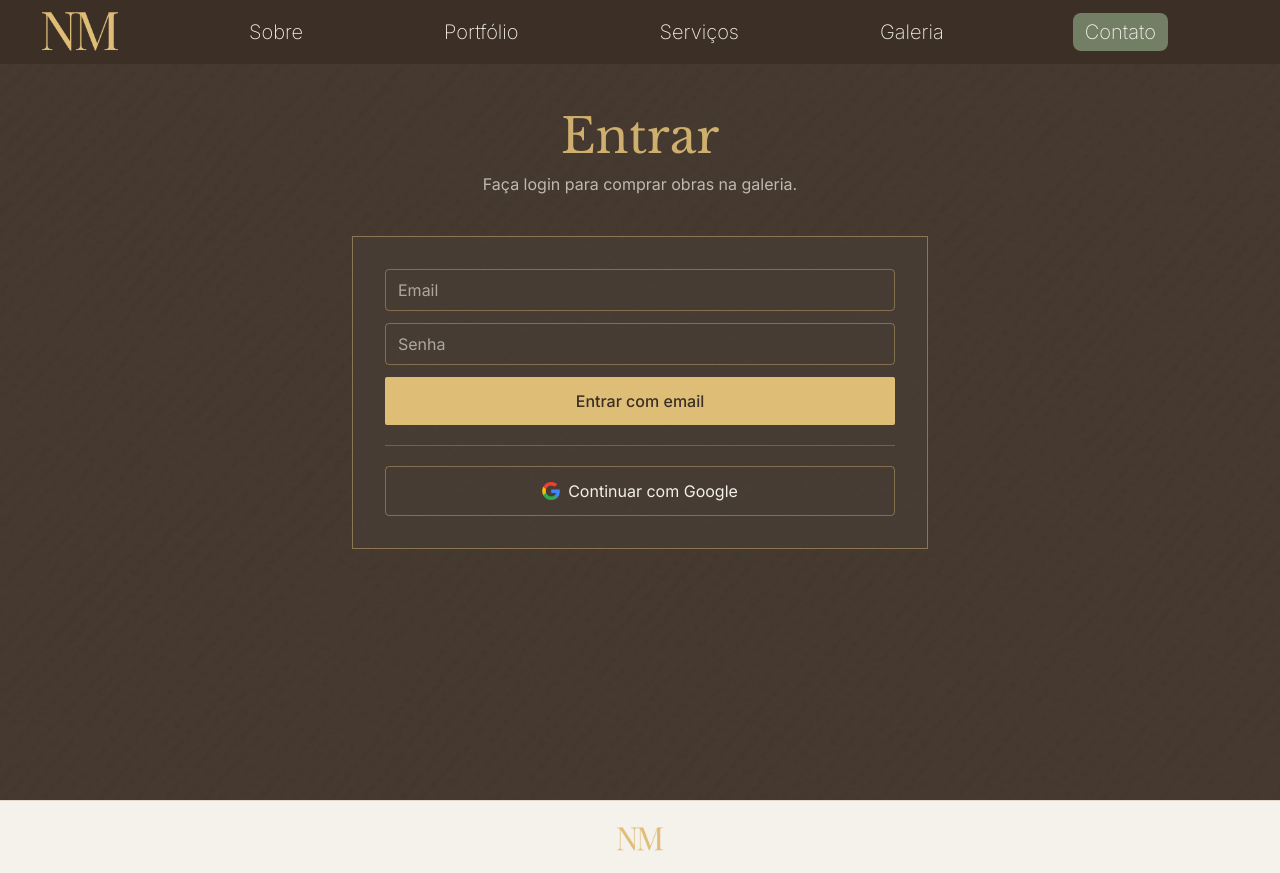
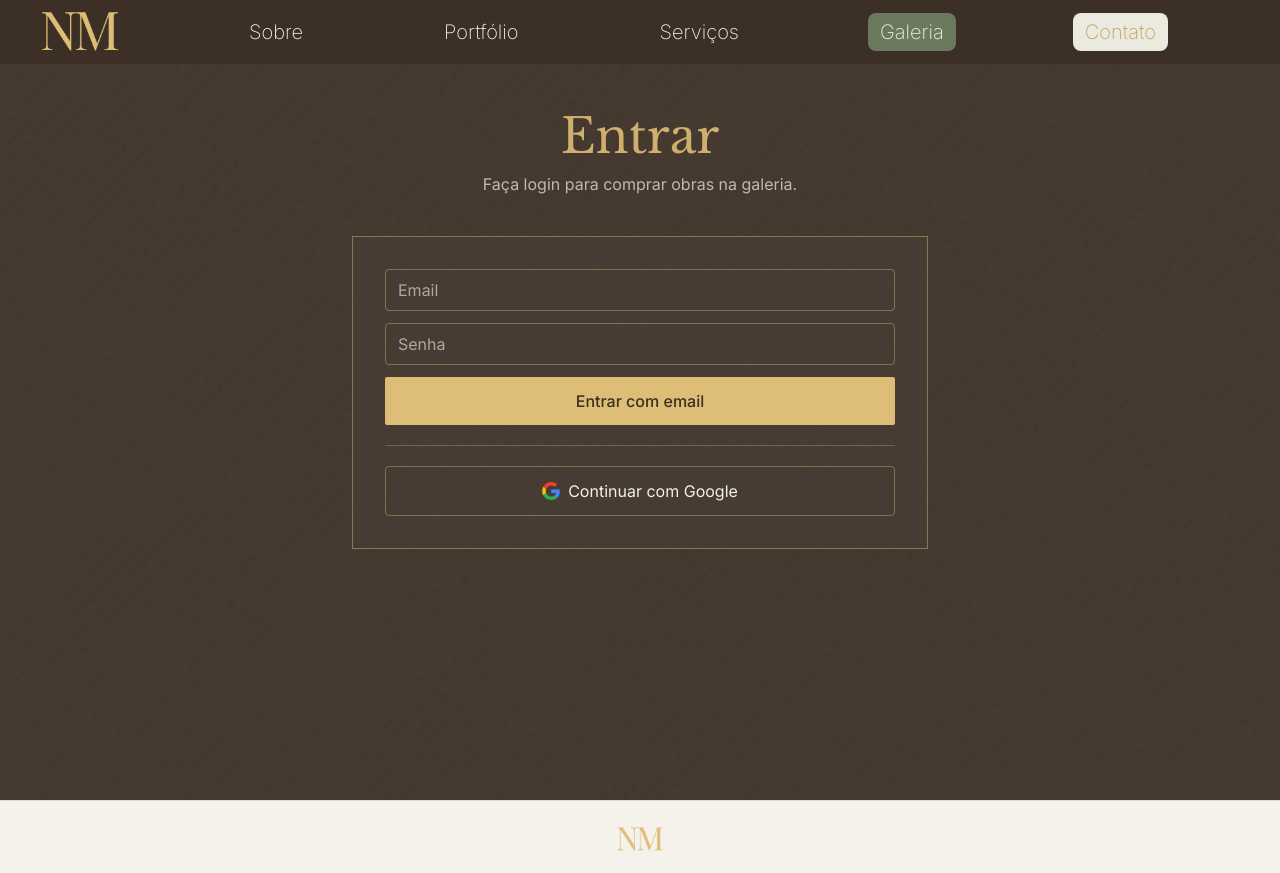
Before and after one commit to LucasMalinowski/nath_page, a Next.js app: page /login in a window 1280 px wide. Built offline with nearby package versions, Linux system fonts and the light colour scheme; no server answers.

Commit message:
refactor Navbar, Footer, and Galeria components to update styles, add IDs, and improve class handling for consistency

```diff
--- a/app/galeria/page.tsx
+++ b/app/galeria/page.tsx
@@ -171,7 +171,7 @@ export default function GaleriaPage() {
   }
 
   return (
-      <main className="min-h-screen bg-dirt text-bg page-fade-in">
+      <main id="galeria" className="min-h-screen bg-dirt text-bg page-fade-in">
         <Navbar />
 
         {/* Hero */}
--- a/components/Footer.tsx
+++ b/components/Footer.tsx
@@ -10,7 +10,7 @@ const Footer = ({contactInfo = true}: FooterProps) => {
     <footer className="relative bg-[#f5f1eb] text-text">
       { contactInfo && (
 
-        <div>
+        <div id="contato">
           <div className="px-6 sm:px-8 lg:px-16">
             <div className="mx-10 py-8">
               <div className="text-center mb-6">
--- a/components/Navbar.tsx
+++ b/components/Navbar.tsx
@@ -116,7 +116,7 @@ const Navbar = ({ backgroundVariant = 'bg' }: NavbarProps) => {
             : 'bg-[#4e5f4a]/70 backdrop-blur-sm shadow-sm'
           : backgroundVariant === 'dirt'
             ? 'bg-dirt/90'
-            : 'bg-[#4e5f4a]/90'
+            : 'bg-[#4e5f4a]/70'
       }`}
     >
       <div className="px-6 sm:px-8 ">
@@ -152,7 +152,9 @@ const Navbar = ({ backgroundVariant = 'bg' }: NavbarProps) => {
               const isAnchor = isHome && item.href.startsWith('#')
               const commonClass = `px-3 py-1 text-[20px] font-thin rounded-lg transition-colors duration-300 ${
                 item.href === '#contato'
-                  ? 'bg-olive text-bg hover:bg-moss'
+                  ? 'bg-[#ebeae0] text-[#c3a35a]'
+                  : item.isRoute && item.href === '/galeria'
+                    ? 'bg-[#6b7a5e] text-bg'
                   : item.isRoute
                     ? backgroundVariant === 'dirt'
                       ? 'bg-dirt text-bg hover:text-olive'
@@ -241,7 +243,9 @@ const Navbar = ({ backgroundVariant = 'bg' }: NavbarProps) => {
               const isAnchor = isHome && item.href.startsWith('#')
               const commonClass = `block py-3 text-sm font-medium transition-colors font-sans ${
                 item.href === '#contato'
-                  ? 'bg-olive text-bg rounded-md px-3'
+                  ? 'bg-[#ebeae0] text-gold rounded-md px-3'
+                  : item.isRoute && item.href === '/galeria'
+                    ? 'bg-[#6b7a5e] text-bg rounded-md px-3'
                   : item.isRoute
                     ? backgroundVariant === 'dirt'
                       ? 'text-bg bg-dirt rounded-md px-3'
```
